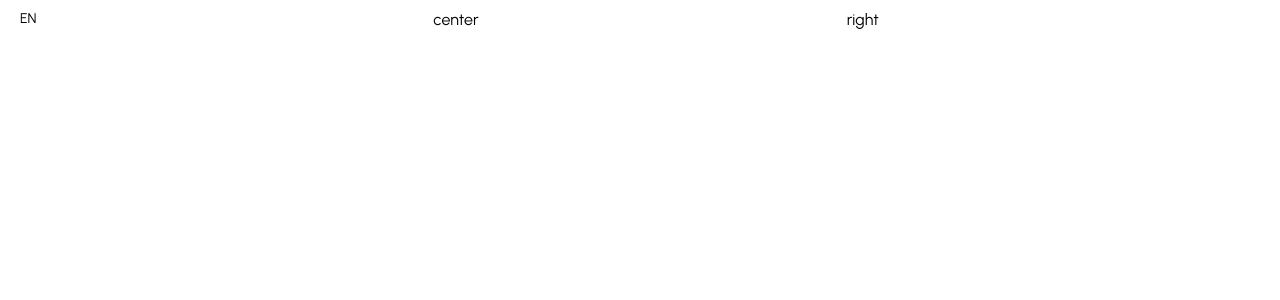
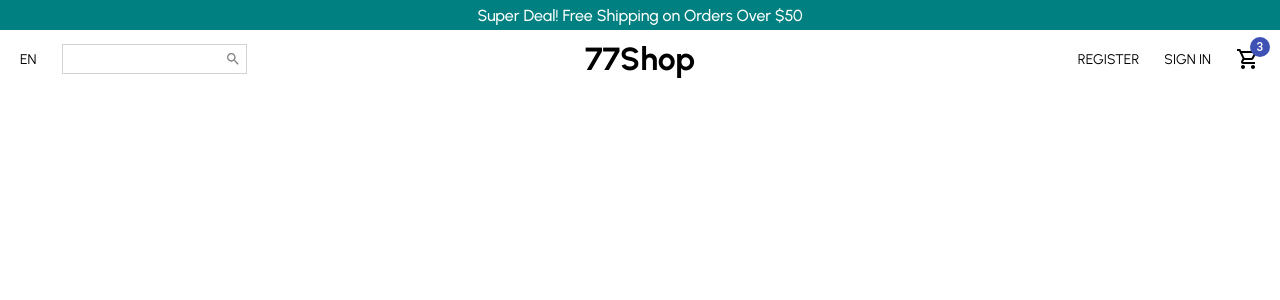
Before and after one commit to TruongDayx2/Ecommerce-MERN, a React (Create React App) app in the folder client/shopping/: page / in a window 1280 px wide. Shown: the top 300 px of the page. Built offline with nearby package versions, Linux system fonts and the light colour scheme.

Commit message:
navbar #2

```diff
--- /dev/null
+++ b/client/shopping/src/components/navbar/Announcement.jsx
@@ -0,0 +1,13 @@
+import './announcement.css'
+
+import React from 'react'
+
+const Announcement = () => {
+  return (
+    <div className="an_container">
+        Super Deal! Free Shipping on Orders Over $50
+    </div>
+  )
+}
+
+export default Announcement
--- a/client/shopping/src/components/navbar/Navbar.jsx
+++ b/client/shopping/src/components/navbar/Navbar.jsx
@@ -1,20 +1,38 @@
+import { Badge } from '@material-ui/core'
+import { Search, ShoppingCartOutlined } from '@material-ui/icons'
 import React from 'react'
+import Announcement from './Announcement'
 import "./navbar.css"
 
 const Navbar = () => {
   return (
-    <div className='nb_container'>
-      <div className="nb_wrapper">
-        <div className="nb_left">
-          <div className="nb_language">EN</div>
-          <div className="nb_search">
+    <>
+      <Announcement/>
+      <div className='nb_container'>
+        <div className="nb_wrapper">
+          <div className="nb_left">
+            <div className="nb_language">EN</div>
+            <div className="nb_search">
+              <input type="text" className="nb_input" />
+              <Search style={{color:'gray',fontSize:16}}/>
+            </div>
+          </div>
+          <div className="nb_center">
+            <h1>77Shop</h1>
+          </div>
+          <div className="nb_right">
 
+            <div className="nb_menuItem">REGISTER</div>
+            <div className="nb_menuItem">SIGN IN</div>
+            <div className="nb_menuItem">
+              <Badge badgeContent={3} color="primary">
+                <ShoppingCartOutlined/>
+              </Badge>
+            </div>
           </div>
         </div>
-        <div className="nb_center">center</div>
-        <div className="nb_right">right</div>
       </div>
-    </div>
+    </>
   )
 }
 
--- /dev/null
+++ b/client/shopping/src/components/navbar/announcement.css
@@ -0,0 +1,9 @@
+.an_container{
+    height: 30px;
+    background-color: teal;
+    color: white;
+    display: flex;
+    align-items: center;
+    justify-content: center;
+    font-weight: 500;
+}
--- a/client/shopping/src/components/navbar/navbar.css
+++ b/client/shopping/src/components/navbar/navbar.css
@@ -6,10 +6,13 @@
     padding: 10px 20px;
     display: flex;
     justify-content: space-between;
+    align-items: center;
 }
 
 .nb_left{
     flex: 1;
+    display: flex;
+    align-items: center;
 }
 
 .nb_language{
@@ -17,10 +20,36 @@
     cursor: pointer;
 }
 
+.nb_search{
+    border: 0.5px solid lightgray;
+    display: flex;
+    align-items: center;
+    margin-left: 25px;
+    padding: 5px;
+}
+
+.nb_input{
+    border: none;
+}
+
 .nb_center{
     flex: 1;
+    text-align: center;
+}
+
+.nb_center > h1{
+    font-weight: bold;
 }
 
 .nb_right{
     flex: 1;
+    display: flex;
+    align-items: center;
+    justify-content: flex-end;
 }
+
+.nb_menuItem{
+    font-size: 14px;
+    cursor: pointer;
+    margin-left: 25px;
+}
```
